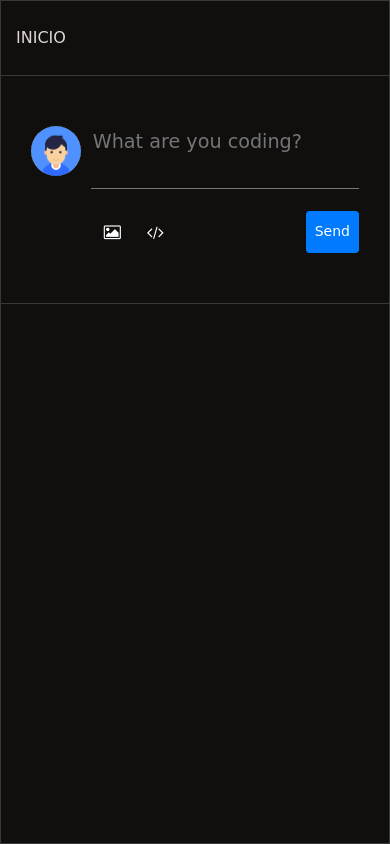
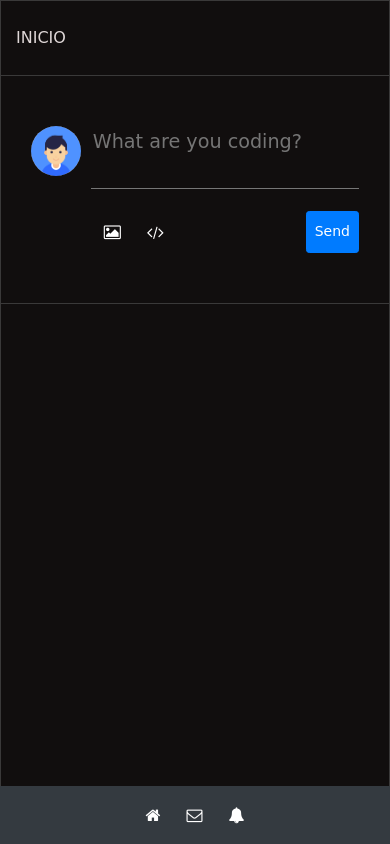
Before and after one commit to jumanchuk/0.-sharingcode.com, a plain HTML site: page index.html in a window 390 px wide. Drawn offline with nearby package versions, Linux system fonts and the light colour scheme; a web font is replaced by a local one.

Commit message:
footer nav

```diff
--- a/index.html
+++ b/index.html
@@ -69,7 +69,13 @@
             </div>
         </div>
     </div>
-
+    <nav class="d-md-none d-lg-none d-sm-block navbar fixed-bottom navbar-dark bg-dark justify-forced">
+        <div class="d-flex justify-content-around justify-forced">
+            <a class="p-2 rounded-circle fa-st-icons" href="#"><i class="fa fa-home"></i></a>
+            <a class="p-2 rounded-circle fa-st-icons" href="#"><i class="fa fa-envelope-o"></i></a>
+            <a class="p-2 rounded-circle fa-st-icons" href="#"><i class="fa fa-bell"></i></a>
+        </div>
+    </nav>
 </body>
 
 </html>
--- a/scss/styles.scss
+++ b/scss/styles.scss
@@ -125,3 +125,8 @@ html,body{
     width: 0;
     height: 0;
 }
+
+.justify-forced{
+
+    justify-content:space-around !important;
+}
```
Also changed, not shown: css/styles.css, 1 other file.
